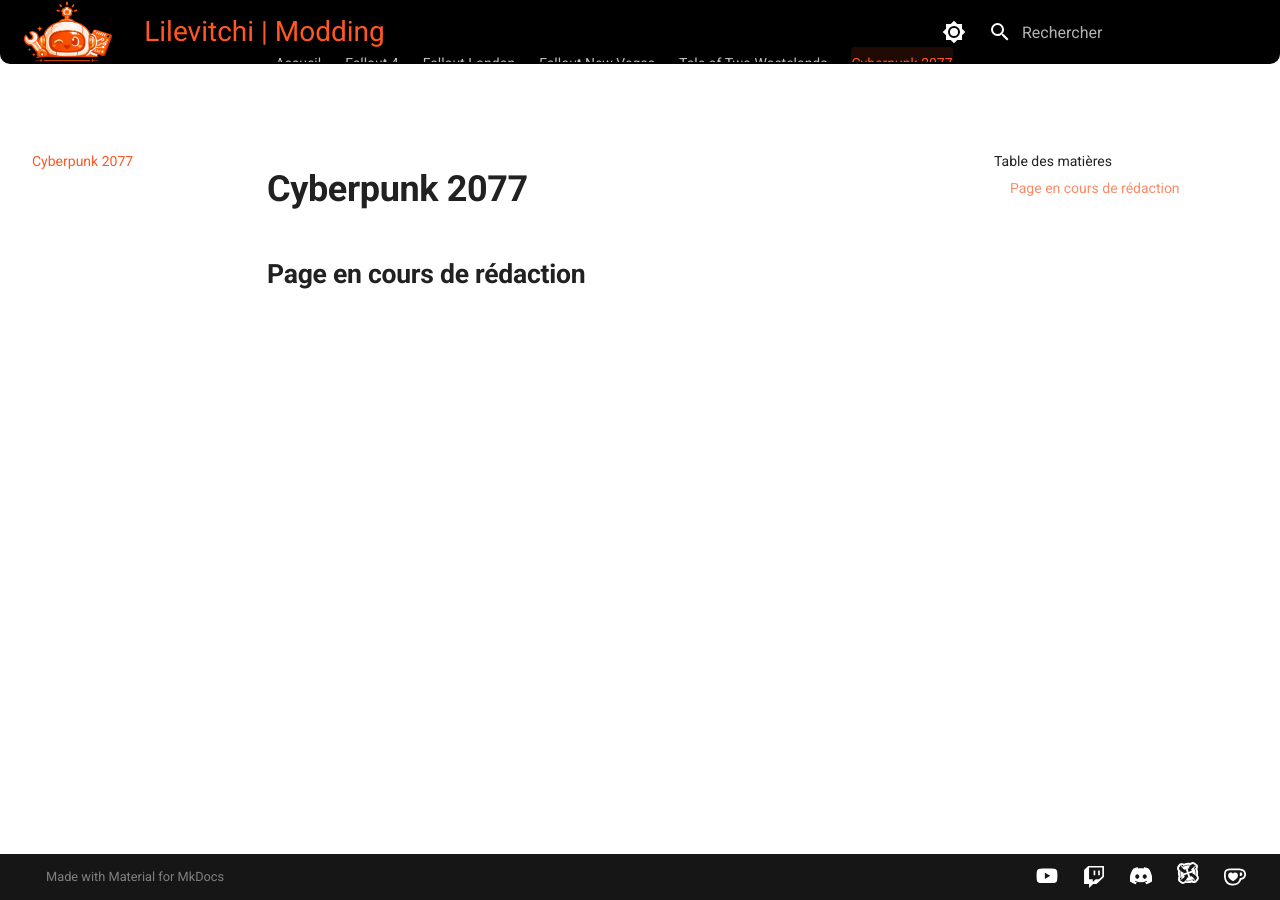
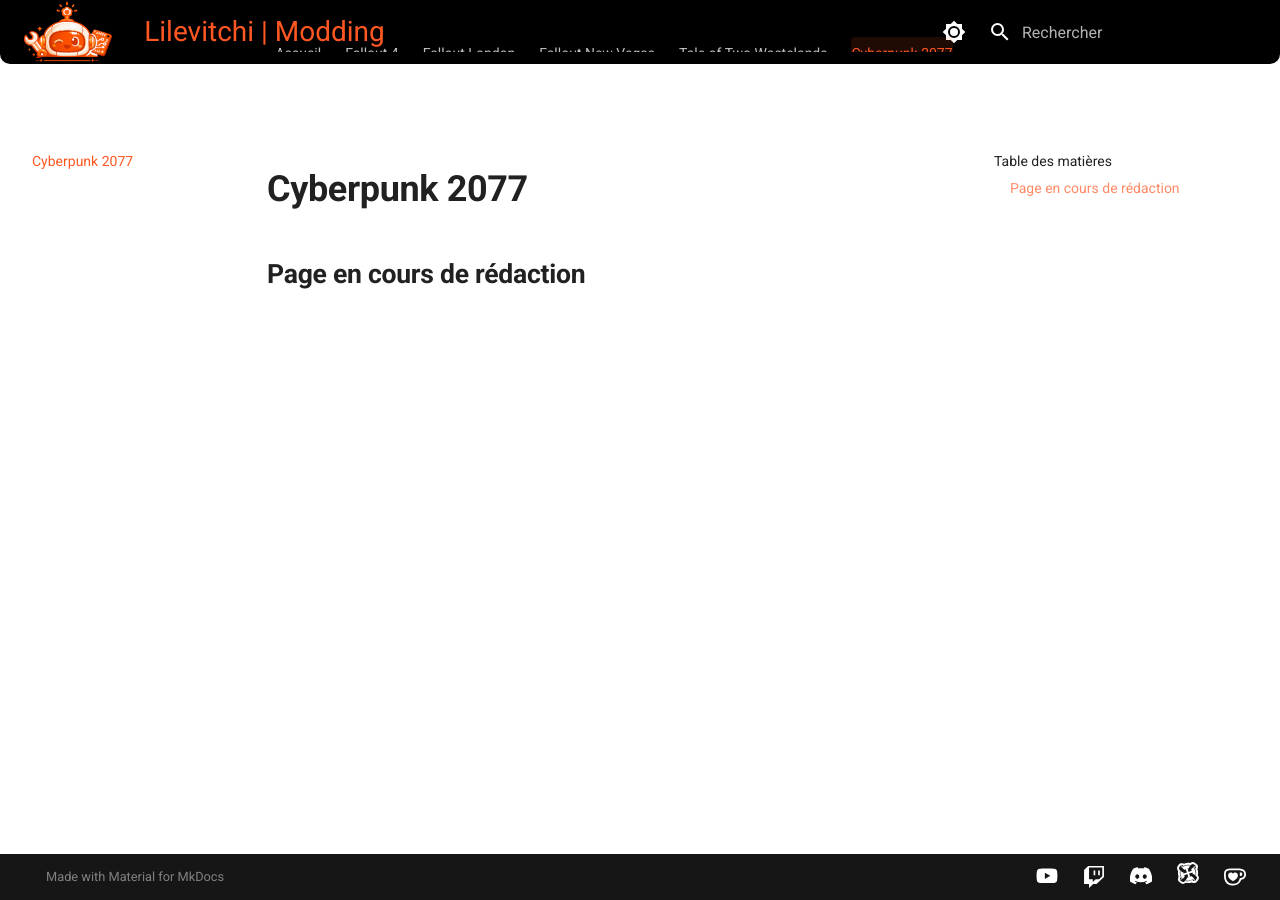
Before and after one commit to Lilevitchi/lilevitchi.github.io, an MkDocs documentation site: the page built from docs/cyberpunk/index.md, in a window 1280 px wide. Built offline with MkDocs 1.6.1 and Material for MkDocs 9.7.7, drawn with Linux system fonts in a browser that asks for light colours.

Commit message:
Update extra.css

```diff
--- a/docs/stylesheets/extra.css
+++ b/docs/stylesheets/extra.css
@@ -112,7 +112,7 @@
 /* 2.1 Conteneur des onglets déplacés dans le header (via JS) */
 [data-md-color-scheme] .md-tabs.in-header {
   position: absolute;
-  bottom: 2px;
+  bottom: 12px;
   left: 0;
   width: 100%;
   background: transparent;
@@ -169,7 +169,6 @@
   padding-top: var(--header-height);
 }
 
-
 /* ==============================
    3. TEXTE, LIENS & TITRES
    ==============================*/
@@ -197,12 +196,18 @@
 .md-typeset h1 .twemoji svg, .md-typeset h2 .twemoji svg, .md-typeset h3 .twemoji svg { fill: #ff5722 !important; }
 .headerlink { display: none !important; }
 
-/* --- 4. MENU LATÉRAL --- */
+/* ==============================
+   4. MENU LATÉRAL
+   ==============================*/
+
 .md-nav__link, .md-nav__title, .md-ellipsis { text-transform: none !important; font-weight: 400 !important; }
 .md-nav__link { padding-left: 0.8rem !important; display: flex !important; align-items: center; }
 .md-nav__link--active { color: #ff5722 !important; font-weight: bold !important; background: transparent !important; }
 
-/* --- 5. UI ELEMENTS (BOT & KO-FI) --- */
+/* ==============================
+   4. 5. UI ELEMENTS (BOT & KO-FI)
+   ==============================*/
+
 .bot-advice { display: flex; align-items: center; background-color: rgba(255, 87, 34, 0.08) !important; border-left: 4px solid #ff5722 !important; padding: 15px; border-radius: 4px; margin: 20px 0; }
 .bot-advice img { margin-right: 20px !important; flex-shrink: 0; }
 #lile-bot-title { color: #ff5722; font-weight: bold; }
```
